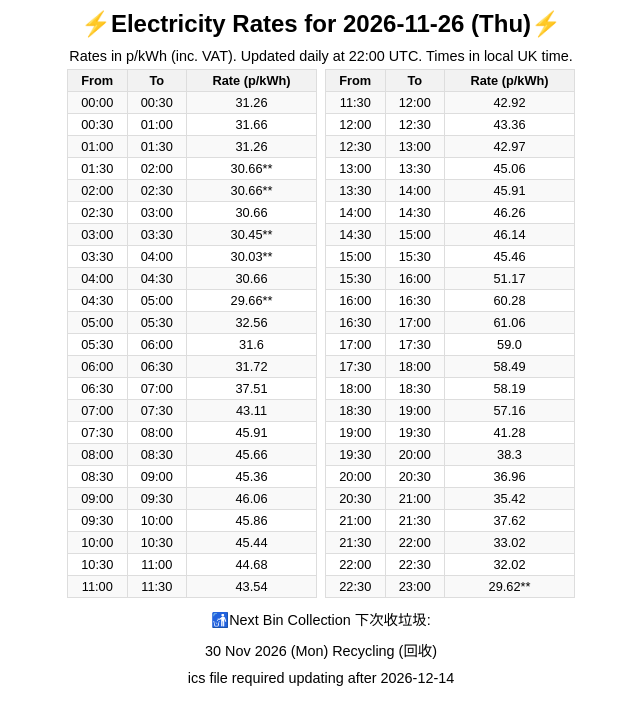
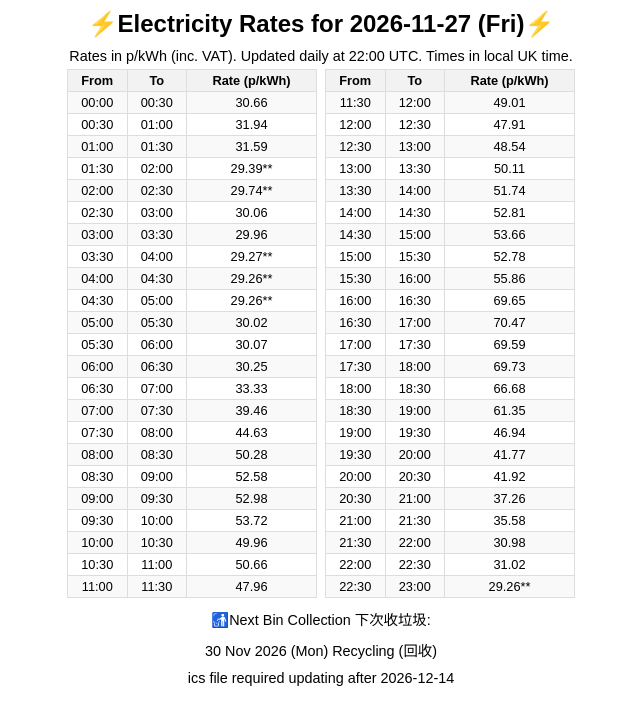
Before and after one commit to StanleyKinnokChan/octopus_unit_cost_automation, a plain HTML site: page public/index.html in a window 1280 px wide. Shown: the whole page, without its empty margins (319-959 px from the left). Drawn offline with Linux system fonts and the light colour scheme.

Commit message:
Update daily electricity rates

```diff
--- a/public/index.html
+++ b/public/index.html
@@ -21,58 +21,58 @@ tr:nth-child(even) { background-color: #f9f9f9; }
 </style>
 </head>
 <body>
-<h1>⚡️Electricity Rates for 2026-11-26 (Thu)⚡️</h1>
+<h1>⚡️Electricity Rates for 2026-11-27 (Fri)⚡️</h1>
 <p>Rates in p/kWh (inc. VAT). Updated daily at 22:00 UTC. Times in local UK time.</p>
 <div class='table-container'>
 <table>
 <tr><th>From</th><th>To</th><th>Rate (p/kWh)</th></tr>
-<tr><td>00:00</td><td>00:30</td><td>31.26</td></tr>
-<tr><td>00:30</td><td>01:00</td><td>31.66</td></tr>
-<tr><td>01:00</td><td>01:30</td><td>31.26</td></tr>
-<tr><td>01:30</td><td>02:00</td><td>30.66**</td></tr>
-<tr><td>02:00</td><td>02:30</td><td>30.66**</td></tr>
-<tr><td>02:30</td><td>03:00</td><td>30.66</td></tr>
-<tr><td>03:00</td><td>03:30</td><td>30.45**</td></tr>
-<tr><td>03:30</td><td>04:00</td><td>30.03**</td></tr>
-<tr><td>04:00</td><td>04:30</td><td>30.66</td></tr>
-<tr><td>04:30</td><td>05:00</td><td>29.66**</td></tr>
-<tr><td>05:00</td><td>05:30</td><td>32.56</td></tr>
-<tr><td>05:30</td><td>06:00</td><td>31.6</td></tr>
-<tr><td>06:00</td><td>06:30</td><td>31.72</td></tr>
-<tr><td>06:30</td><td>07:00</td><td>37.51</td></tr>
-<tr><td>07:00</td><td>07:30</td><td>43.11</td></tr>
-<tr><td>07:30</td><td>08:00</td><td>45.91</td></tr>
-<tr><td>08:00</td><td>08:30</td><td>45.66</td></tr>
-<tr><td>08:30</td><td>09:00</td><td>45.36</td></tr>
-<tr><td>09:00</td><td>09:30</td><td>46.06</td></tr>
-<tr><td>09:30</td><td>10:00</td><td>45.86</td></tr>
-<tr><td>10:00</td><td>10:30</td><td>45.44</td></tr>
-<tr><td>10:30</td><td>11:00</td><td>44.68</td></tr>
-<tr><td>11:00</td><td>11:30</td><td>43.54</td></tr>
+<tr><td>00:00</td><td>00:30</td><td>30.66</td></tr>
+<tr><td>00:30</td><td>01:00</td><td>31.94</td></tr>
+<tr><td>01:00</td><td>01:30</td><td>31.59</td></tr>
+<tr><td>01:30</td><td>02:00</td><td>29.39**</td></tr>
+<tr><td>02:00</td><td>02:30</td><td>29.74**</td></tr>
+<tr><td>02:30</td><td>03:00</td><td>30.06</td></tr>
+<tr><td>03:00</td><td>03:30</td><td>29.96</td></tr>
+<tr><td>03:30</td><td>04:00</td><td>29.27**</td></tr>
+<tr><td>04:00</td><td>04:30</td><td>29.26**</td></tr>
+<tr><td>04:30</td><td>05:00</td><td>29.26**</td></tr>
+<tr><td>05:00</td><td>05:30</td><td>30.02</td></tr>
+<tr><td>05:30</td><td>06:00</td><td>30.07</td></tr>
+<tr><td>06:00</td><td>06:30</td><td>30.25</td></tr>
+<tr><td>06:30</td><td>07:00</td><td>33.33</td></tr>
+<tr><td>07:00</td><td>07:30</td><td>39.46</td></tr>
+<tr><td>07:30</td><td>08:00</td><td>44.63</td></tr>
+<tr><td>08:00</td><td>08:30</td><td>50.28</td></tr>
+<tr><td>08:30</td><td>09:00</td><td>52.58</td></tr>
+<tr><td>09:00</td><td>09:30</td><td>52.98</td></tr>
+<tr><td>09:30</td><td>10:00</td><td>53.72</td></tr>
+<tr><td>10:00</td><td>10:30</td><td>49.96</td></tr>
+<tr><td>10:30</td><td>11:00</td><td>50.66</td></tr>
+<tr><td>11:00</td><td>11:30</td><td>47.96</td></tr>
 </table><table><tr><th>From</th><th>To</th><th>Rate (p/kWh)</th></tr>
-<tr><td>11:30</td><td>12:00</td><td>42.92</td></tr>
-<tr><td>12:00</td><td>12:30</td><td>43.36</td></tr>
-<tr><td>12:30</td><td>13:00</td><td>42.97</td></tr>
-<tr><td>13:00</td><td>13:30</td><td>45.06</td></tr>
-<tr><td>13:30</td><td>14:00</td><td>45.91</td></tr>
-<tr><td>14:00</td><td>14:30</td><td>46.26</td></tr>
-<tr><td>14:30</td><td>15:00</td><td>46.14</td></tr>
-<tr><td>15:00</td><td>15:30</td><td>45.46</td></tr>
-<tr><td>15:30</td><td>16:00</td><td>51.17</td></tr>
-<tr><td>16:00</td><td>16:30</td><td>60.28</td></tr>
-<tr><td>16:30</td><td>17:00</td><td>61.06</td></tr>
-<tr><td>17:00</td><td>17:30</td><td>59.0</td></tr>
-<tr><td>17:30</td><td>18:00</td><td>58.49</td></tr>
-<tr><td>18:00</td><td>18:30</td><td>58.19</td></tr>
-<tr><td>18:30</td><td>19:00</td><td>57.16</td></tr>
-<tr><td>19:00</td><td>19:30</td><td>41.28</td></tr>
-<tr><td>19:30</td><td>20:00</td><td>38.3</td></tr>
-<tr><td>20:00</td><td>20:30</td><td>36.96</td></tr>
-<tr><td>20:30</td><td>21:00</td><td>35.42</td></tr>
-<tr><td>21:00</td><td>21:30</td><td>37.62</td></tr>
-<tr><td>21:30</td><td>22:00</td><td>33.02</td></tr>
-<tr><td>22:00</td><td>22:30</td><td>32.02</td></tr>
-<tr><td>22:30</td><td>23:00</td><td>29.62**</td></tr>
+<tr><td>11:30</td><td>12:00</td><td>49.01</td></tr>
+<tr><td>12:00</td><td>12:30</td><td>47.91</td></tr>
+<tr><td>12:30</td><td>13:00</td><td>48.54</td></tr>
+<tr><td>13:00</td><td>13:30</td><td>50.11</td></tr>
+<tr><td>13:30</td><td>14:00</td><td>51.74</td></tr>
+<tr><td>14:00</td><td>14:30</td><td>52.81</td></tr>
+<tr><td>14:30</td><td>15:00</td><td>53.66</td></tr>
+<tr><td>15:00</td><td>15:30</td><td>52.78</td></tr>
+<tr><td>15:30</td><td>16:00</td><td>55.86</td></tr>
+<tr><td>16:00</td><td>16:30</td><td>69.65</td></tr>
+<tr><td>16:30</td><td>17:00</td><td>70.47</td></tr>
+<tr><td>17:00</td><td>17:30</td><td>69.59</td></tr>
+<tr><td>17:30</td><td>18:00</td><td>69.73</td></tr>
+<tr><td>18:00</td><td>18:30</td><td>66.68</td></tr>
+<tr><td>18:30</td><td>19:00</td><td>61.35</td></tr>
+<tr><td>19:00</td><td>19:30</td><td>46.94</td></tr>
+<tr><td>19:30</td><td>20:00</td><td>41.77</td></tr>
+<tr><td>20:00</td><td>20:30</td><td>41.92</td></tr>
+<tr><td>20:30</td><td>21:00</td><td>37.26</td></tr>
+<tr><td>21:00</td><td>21:30</td><td>35.58</td></tr>
+<tr><td>21:30</td><td>22:00</td><td>30.98</td></tr>
+<tr><td>22:00</td><td>22:30</td><td>31.02</td></tr>
+<tr><td>22:30</td><td>23:00</td><td>29.26**</td></tr>
 </table></div>
 <p class='bin-info'>🚮Next Bin Collection 下次收垃圾:</p>
 <p class='bin-info'>30 Nov 2026 (Mon) Recycling (回收)</p>
```
